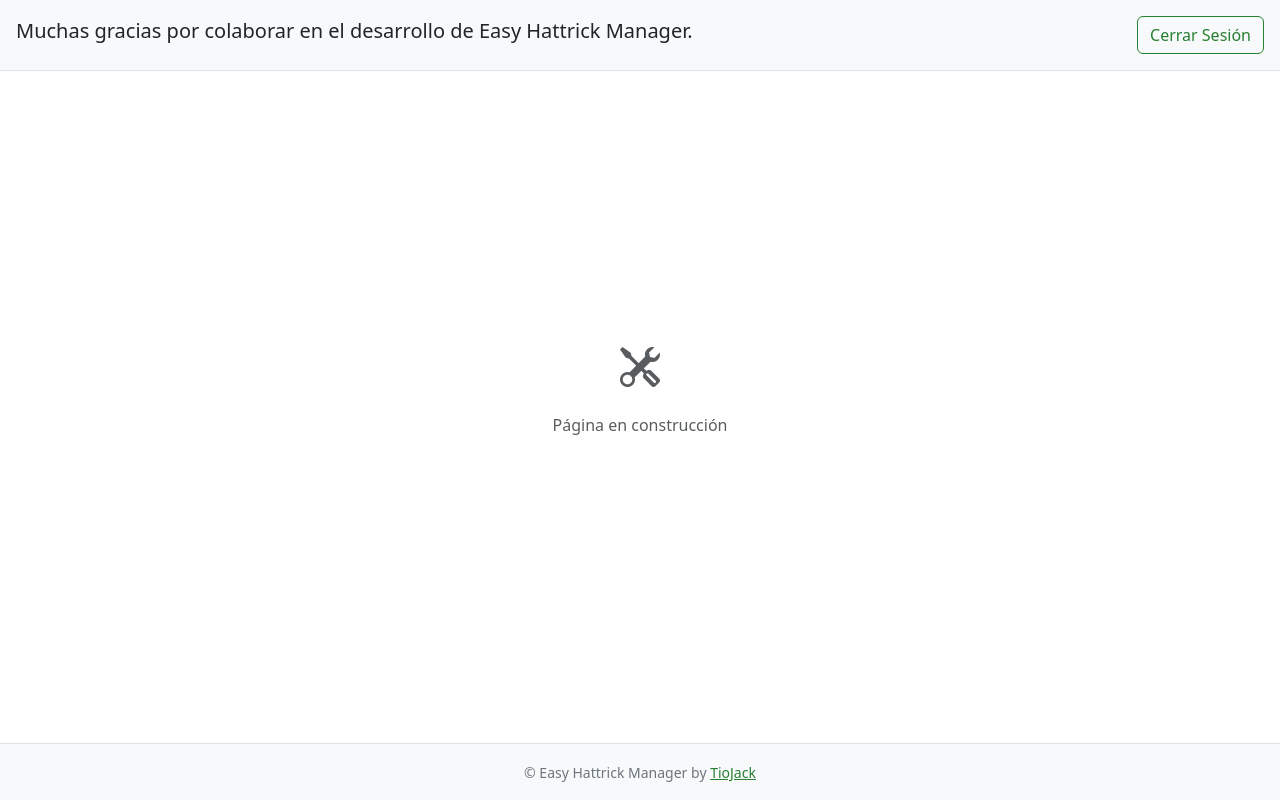
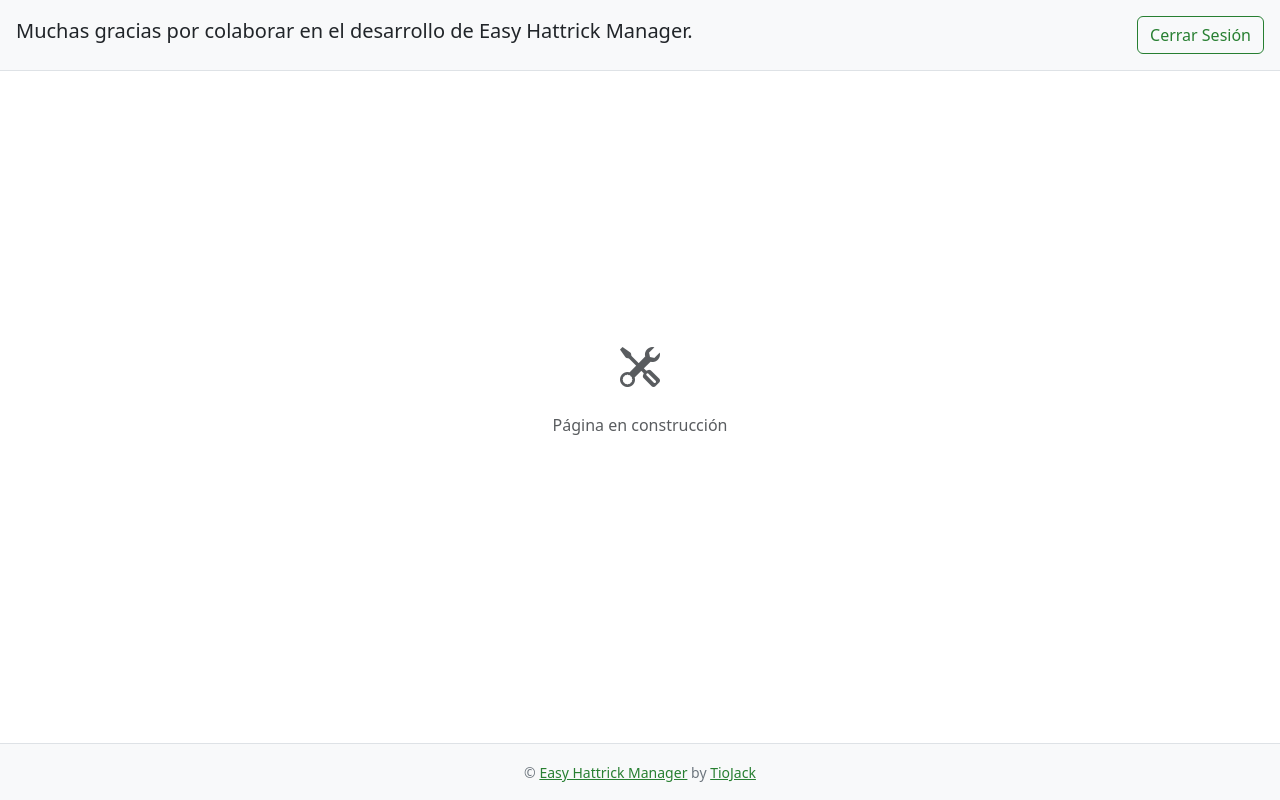
Before and after one commit to TioJack/EasyHattrickManager, an Angular app in the folder frontend/: page /home in a window 1280 px wide. Built offline with nearby package versions, Linux system fonts and the light colour scheme; no server answers; sample sign-in values are in the browser's storage.

Commit message:
add link to github repository

```diff
--- a/frontend/src/app/home/home.component.html
+++ b/frontend/src/app/home/home.component.html
@@ -13,7 +13,8 @@
   </main>
   <footer class="bg-light text-center py-3 border-top">
     <small class="text-secondary">
-      © Easy Hattrick Manager <span *ngIf="dataResponse">v{{ dataResponse.version }}</span> by
+      © <a target="_blank" href="https://github.com/TioJack/EasyHattrickManager">Easy Hattrick Manager</a>
+      <span *ngIf="dataResponse"> v{{ dataResponse.version }}</span> by
       <a target="_blank" href="http://hattrick.org/goto.ashx?path=/Club/Manager/?userId=4495104">TioJack</a>
     </small>
   </footer>
```
